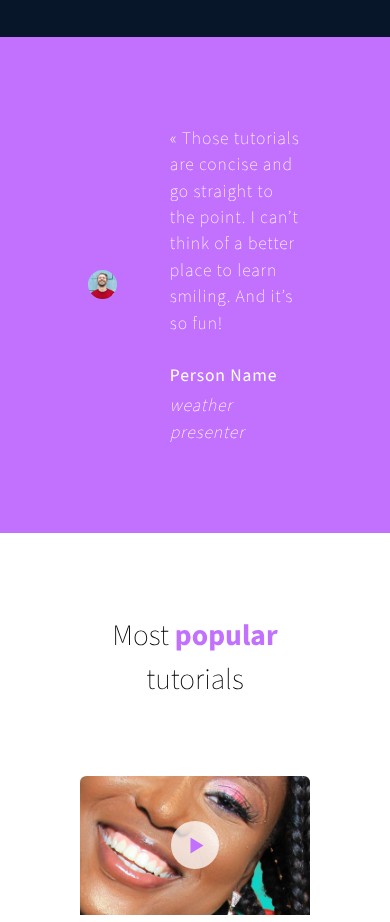
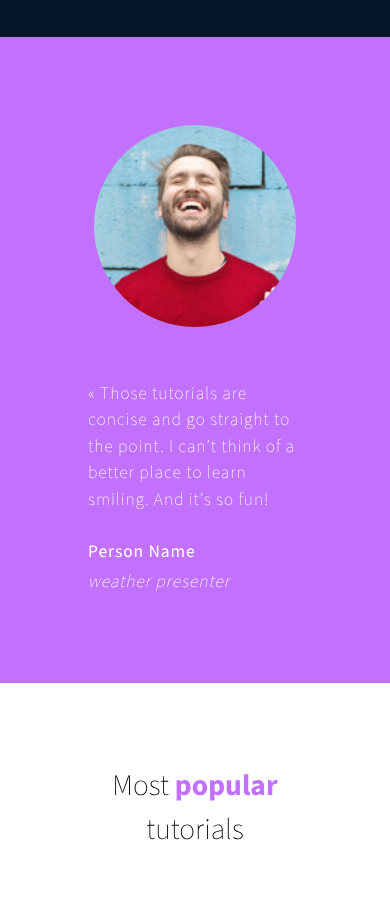
Before and after one commit to Chisom-Joseph/smileschool, a React (Vite) app: page / in a window 390 px wide. Shown: the part 1860-2782 px from the top of the page. Built offline with nearby package versions, Linux system fonts and the light colour scheme.

Commit message:
Fixed testimonials section responsiveness

```diff
--- a/src/components/TestimonialsSection.tsx
+++ b/src/components/TestimonialsSection.tsx
@@ -2,17 +2,17 @@ import testimonialImage from "/assets/images/testimonialImage.png";
 
 const TestimonialsSection = () => {
   return (
-    <section className="text-[1.1em] text-left bg-purple text-white grid place-content-center p-[5em] tracking-[0.05em]">
-      <div className="flex items-center  max-w-[50em]">
-        <div className="rounded-[50%] overflow-hidden w-fit">
+    <section className="grid place-content-center bg-purple p-[5em] text-left text-[1.1em] tracking-[0.05em] text-white">
+      <div className="flex max-w-[50em] flex-wrap items-center justify-center gap-[3em]">
+        <div className="w-fit min-w-[8em] overflow-hidden rounded-[50%]">
           <img
             className="w-[11.5em]"
             src={testimonialImage}
             alt="Testimonial image"
           />
         </div>
-        <div className="ml-[3em]">
-          <p className="font-[200] mb-[1.5em]">
+        <div className="max-w-[35em]">
+          <p className="mb-[1.5em] font-[200]">
             « Those tutorials are concise and go straight to the point. I can’t
             think of a better place to learn smiling. And it’s so fun!
           </p>
```
